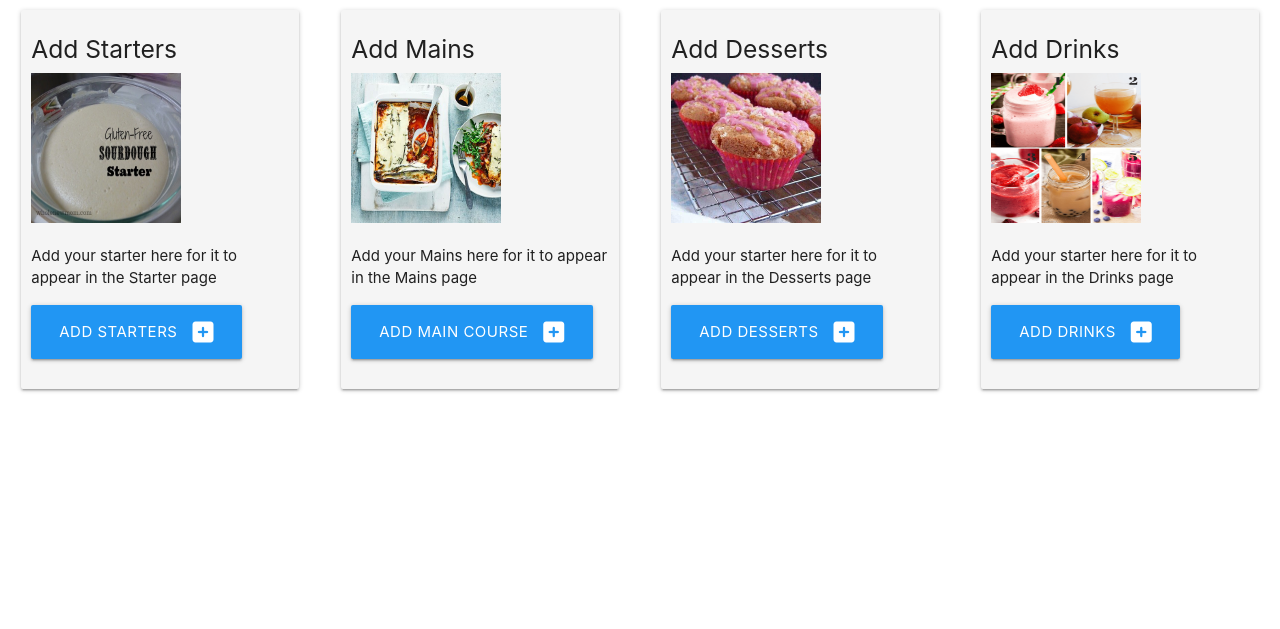
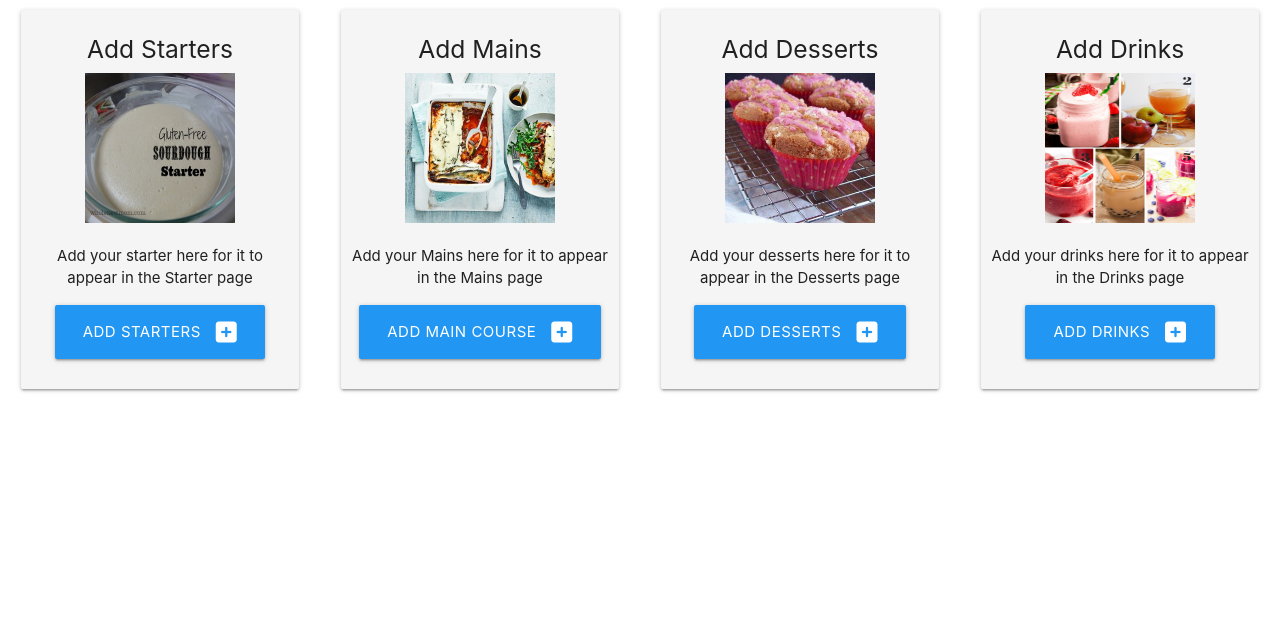
Before and after one commit to mcnic16/glutefree-recipes-new, a Flask app: page / in a window 1280 px wide. Shown: the part 128-757 px from the top of the page. Run offline with Flask 2, Linux system fonts and the light colour scheme.

Commit message:
Centered content of cards in cuisine.html

```diff
--- a/glutenfree/routes.py
+++ b/glutenfree/routes.py
@@ -49,6 +49,7 @@ def edit_starters(starter_id):
         starter.starter_ingredients = request.form.get("starter_ingredients"),
         starter.starter_directions = request.form.get("starter_directions")
         db.session.commit()
+        return redirect(url_for("starters"))
     return render_template("edit_starters.html", starter=starter)
 
 
--- a/glutenfree/static/css/style.css
+++ b/glutenfree/static/css/style.css
@@ -57,13 +57,15 @@ main {
     right: initial;
     margin-bottom: 30px;
 }
-
+/*---------------------------------------Resizing Images in Cards-----------------*/
 .gluten-pic {
     height: 150px;
     width: 150px;
 }
-
-
+/*---------------------------------------Centering information in cards-----------------*/
+.card-center {
+    text-align: center;
+}
 
 /*---------------------------------------media-queiries-----------------*/
 
--- a/glutenfree/templates/add_starters.html
+++ b/glutenfree/templates/add_starters.html
@@ -6,7 +6,7 @@
       <div class="row">
         <!-- Starters Name -->
         <div class="input-field col s6">
-            <input id="starter_names" name="starter_names" type="text" class="validate" required >
+          <textarea id="starter_names" name="starter_names" type="text" class="materialize-textarea" class="validate" required ></textarea>
           <label for="starter_names">Name</label>
         </div>
       </div>
--- a/glutenfree/templates/cuisine.html
+++ b/glutenfree/templates/cuisine.html
@@ -5,8 +5,8 @@
         <div class="row card-container">
 
             <!-- Cards -->
-            <div class="col l4 m6 s12 column">
-                <div class="card-panel grey lighten-4">
+            <div class="col l4 m6 s12">
+                <div class="card-panel grey lighten-4 card-center">
                     <h5>Add Starters</h5>
                     <img class="gluten-pic" src="{{ url_for('static', filename='img/starter.jpg') }}">
 
@@ -18,8 +18,8 @@
 
 
 <!-- Cards -->
-            <div class="col l4 m6 s12 column ">
-                <div class="card-panel grey lighten-4">
+            <div class="col l4 m6 s12">
+                <div class="card-panel grey lighten-4 card-center">
                     <h5>Add Mains</h5>
                     <img class="gluten-pic" src="{{ url_for('static', filename='img/mains.jpg') }}">
 
@@ -32,24 +32,24 @@
 
 
         <!-- Cards -->
-        <div class="col l4 m6 s12 column">
-            <div class="card-panel grey lighten-4">
+        <div class="col l4 m6 s12">
+            <div class="card-panel grey lighten-4 card-center">
                 <h5>Add Desserts</h5>
                 <img class="gluten-pic" src="{{ url_for('static', filename='img/desserts.jpg') }}">
 
-                    <p> Add your starter here for it to appear in the Desserts page</p>
+                    <p> Add your desserts here for it to appear in the Desserts page</p>
                     <a href="{{ url_for('add_cuisine') }}" class="btn-large blue">
                             Add Desserts <i class="fas fa-plus-square right"></i> </a>
                         </div>
                     </div>
 
         <!-- Cards -->
-        <div class="col l4 m6 s12 column">
-            <div class="card-panel grey lighten-4">
+        <div class="col l4 m6 s12">
+            <div class="card-panel grey lighten-4 card-center">
                 <h5>Add Drinks</h5>
                 <img class="gluten-pic" src="{{ url_for('static', filename='img/drinks.png') }}">
 
-                    <p> Add your starter here for it to appear in the Drinks page</p>
+                    <p> Add your drinks here for it to appear in the Drinks page</p>
                     <a href="{{ url_for('add_cuisine') }}" class="btn-large blue">
                             Add Drinks <i class="fas fa-plus-square right"></i> </a>
                         </div>
--- a/glutenfree/templates/mains.html
+++ b/glutenfree/templates/mains.html
@@ -2,7 +2,7 @@
 {% block content %}
 
 <!-- Modal Trigger -->
-<div class="row">
+<div class="container">
     {% for main in mains %}
     <a class="waves-effect waves-light btn modal-trigger" href="#modal-{{ loop.index }}">{{ main.main_names }}</a>
     <!-- Modal Structure -->
```
Also changed, not shown: glutenfree/templates/edit_starters.html (+4 -3 lines).
